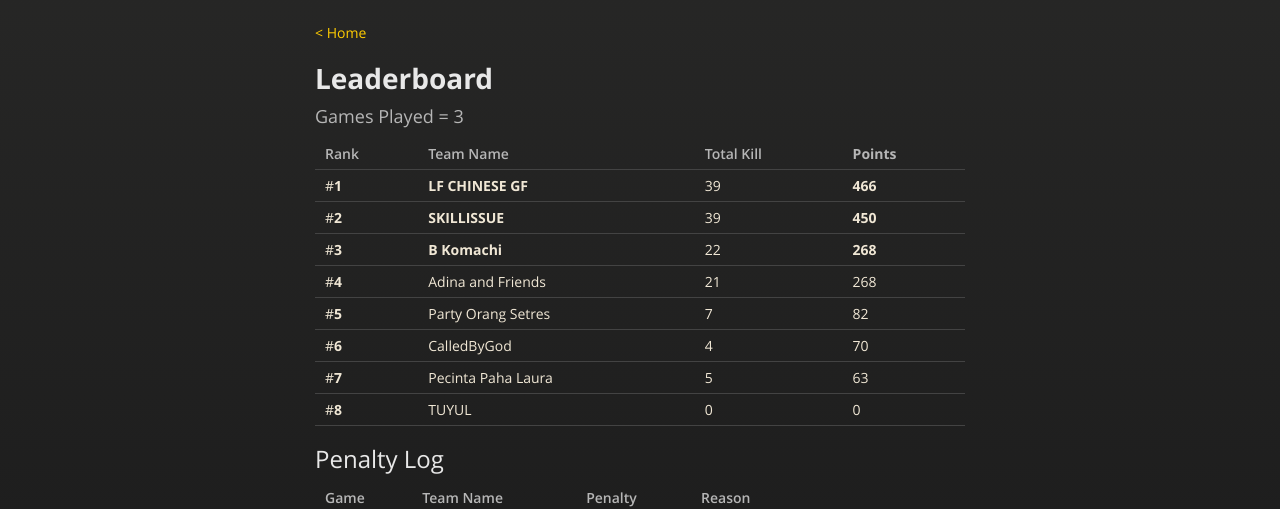
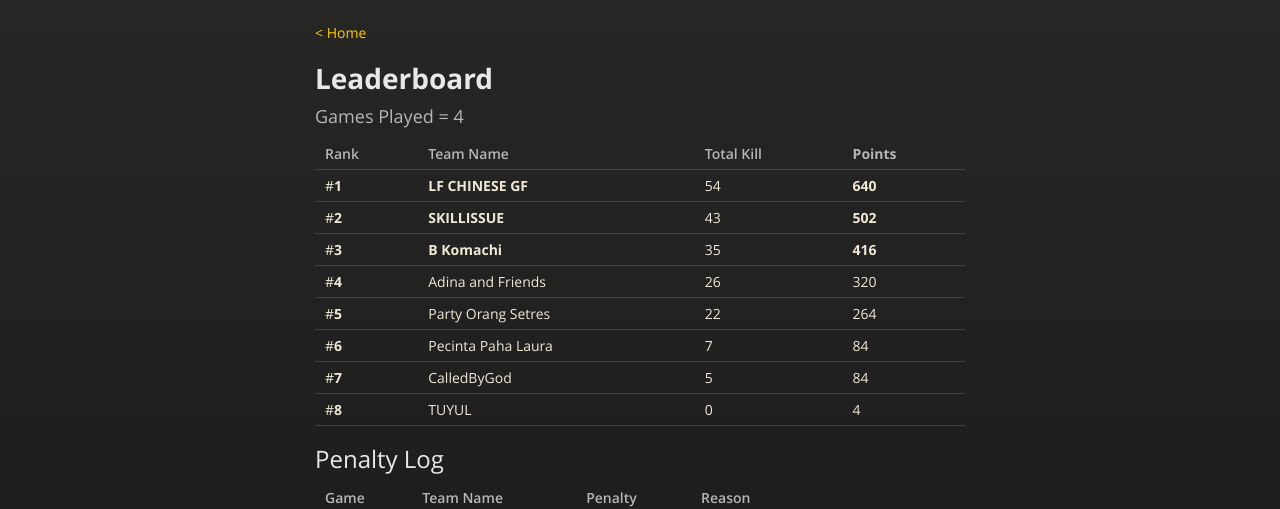
Before and after one commit to kanziebub/SurvivalProtocol, a Jekyll site: the page built from leaderboard.md, in a window 1280 px wide and 946 px high. Shown: the part 249-758 px from the top of the window. Built offline with Jekyll 4.4.1, drawn with Linux system fonts in a browser that asks for light colours.

Commit message:
FINAL RESULT

```diff
--- a/leaderboard.md
+++ b/leaderboard.md
@@ -6,18 +6,18 @@ layout: default
 
 # **Leaderboard**
 
-### Games Played = 3
+### Games Played = 4
 
 |  Rank  | Team Name             | Total Kill | **Points** |
 |:-------|:----------------------|:-----------|:-----------|
-| #**1** | **LF CHINESE GF** | 39 | **466** |
-| #**2** | **SKILLISSUE** | 39 | **450** |
-| #**3** | **B Komachi** | 22 | **268** |
-| #**4** | Adina and Friends | 21 | 268 |
-| #**5** | Party Orang Setres | 7 | 82 |
-| #**6** | CalledByGod | 4 | 70 |
-| #**7** | Pecinta Paha Laura | 5 | 63 |
-| #**8** | TUYUL | 0 | 0 |
+| #**1** | **LF CHINESE GF** | 54 | **640** |
+| #**2** | **SKILLISSUE** | 43 | **502** |
+| #**3** | **B Komachi** | 35 | **416** |
+| #**4** | Adina and Friends | 26 | 320 |
+| #**5** | Party Orang Setres | 22 | 264 |
+| #**6** | Pecinta Paha Laura | 7 | 84 |
+| #**7** | CalledByGod | 5 | 84 |
+| #**8** | TUYUL | 0 | 4 |
 
 ## Penalty Log
 
```
